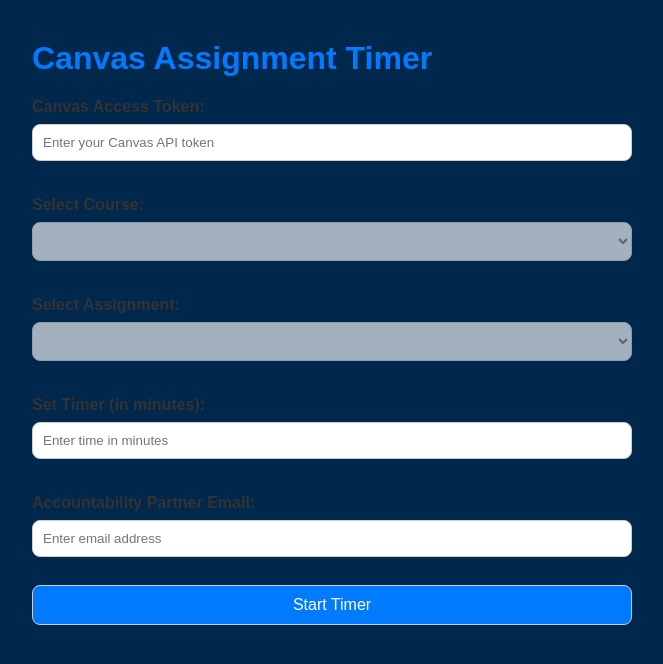
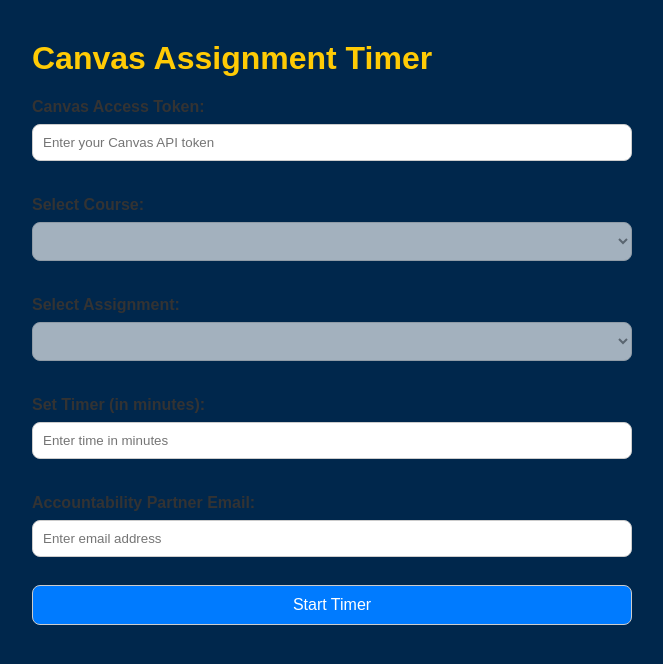
Before and after one commit to EthanDC80/Padawans, a plain HTML site: page index.html in a window 1280 px wide. Shown: the whole page, without its empty margins (8-671 px from the left). Drawn offline with Linux system fonts and the light colour scheme; no server answers.

Commit message:
Update style.css

```diff
--- a/style.css
+++ b/style.css
@@ -6,7 +6,7 @@ body {
 }
 
 h1 {
-  color: #007bff;
+  color: #ffcb05;
 }
 
 label {
```
